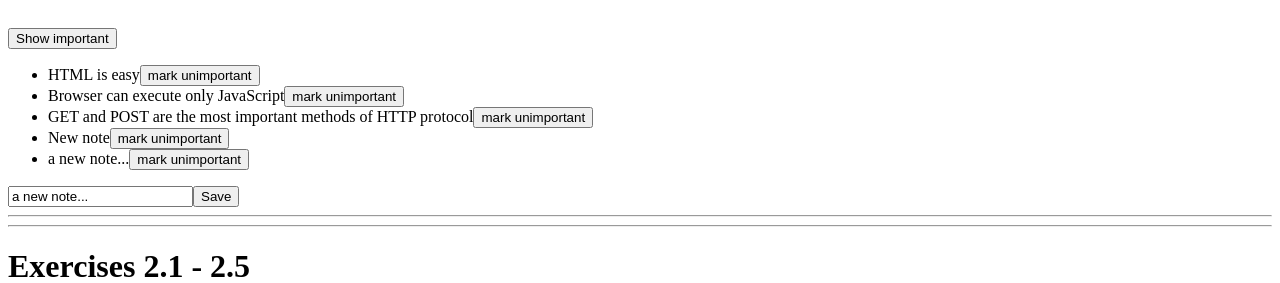
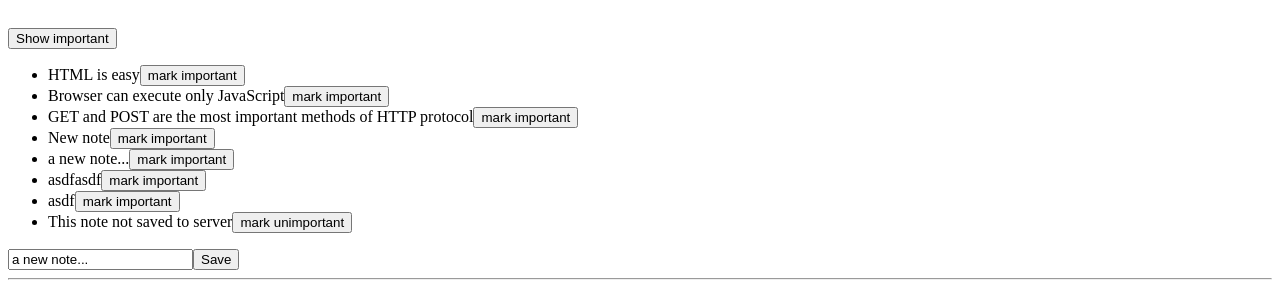
Before and after one commit to MasReed/full-stack-open-2021, a React (Create React App) app in the folder part2/: page / in a window 1280 px wide. Shown: the part 178-461 px from the top of the page. Built offline with nearby package versions, Linux system fonts and the light colour scheme; no server answers; data requests are answered from the project's data file.

Commit message:
Notes App: Abstract backend comms, error handling

```diff
--- a/part2/db.json
+++ b/part2/db.json
@@ -4,31 +4,43 @@
       "id": 1,
       "content": "HTML is easy",
       "date": "2019-05-30T17:30:31.098Z",
-      "important": true
+      "important": false
     },
     {
       "id": 2,
       "content": "Browser can execute only JavaScript",
       "date": "2019-05-30T18:39:34.091Z",
-      "important": true
+      "important": false
     },
     {
       "id": 3,
       "content": "GET and POST are the most important methods of HTTP protocol",
       "date": "2019-05-30T19:20:14.298Z",
-      "important": true
+      "important": false
     },
     {
       "content": "New note",
       "date": "2021-04-02T13:29:14.357Z",
-      "important": true,
+      "important": false,
       "id": 4
     },
     {
       "content": "a new note...",
       "date": "2021-04-02T14:04:33.077Z",
-      "important": true,
+      "important": false,
       "id": 5
+    },
+    {
+      "content": "asdfasdf",
+      "date": "2021-04-02T14:49:20.937Z",
+      "important": false,
+      "id": 6
+    },
+    {
+      "content": "asdf",
+      "date": "2021-04-02T14:54:40.954Z",
+      "important": false,
+      "id": 7
     }
   ],
   "persons": [
--- a/part2/src/example/App.jsx
+++ b/part2/src/example/App.jsx
@@ -1,5 +1,8 @@
+// Modules
 import React, { useState, useEffect } from 'react';
-import axios from 'axios';
+// Services
+import noteService from './services/notes.js';
+// Components
 import Note from './Note.jsx';
 
 // Main App
@@ -13,10 +16,10 @@
 
     // Fetch Data from json-server
     useEffect( () => {
-        axios
-            .get('http://localhost:3001/notes')
-            .then( response => {
-                setNotes(response.data)
+        noteService
+            .getAll()
+            .then( initialNotes => {
+                setNotes(initialNotes)
             });
     }, []);
 
@@ -29,10 +32,10 @@
             important: Math.random() < 0.5,
         }
 
-        axios
-            .post('http://localhost:3001/notes', noteObject)
-            .then( response => {
-                setNotes(notes.concat(response.data))
+        noteService
+            .create(noteObject)
+            .then( returnedNote => {
+                setNotes(notes.concat(returnedNote))
                 setNewNote('')
                 }
             );
@@ -51,16 +54,18 @@
 
     //
     const toggleImportanceOf = (id) => {
-        const url = `http://localhost:3001/notes/${id}`
         const note = notes.find( n => n.id === id )
         const changedNote = { ...note, important: !note.important }
 
-        axios
-            .put(url, changedNote)
-            .then( response => {
-                setNotes(notes.map( note => note.id !== id ? note : response.data))
+        noteService
+            .update(id, changedNote)
+            .then( returnedNote => {
+                setNotes(notes.map( note => note.id !== id ? note : returnedNote))
+            })
+            .catch( error => {
+                alert(`The note '${note.content}' does not exist.`)
+                setNotes(notes.filter( n => n.id !== id ))
             });
-        console.log(`importance of ${id} needs to be toggled`)
     }
 
 
--- /dev/null
+++ b/part2/src/example/services/notes.js
@@ -0,0 +1,28 @@
+import axios from 'axios';
+
+const baseUrl = 'http://localhost:3001/notes';
+
+const getAll = () => {
+    const request = axios.get(baseUrl);
+    const nonExisting = {
+        id: 10000,
+        content: 'This note not saved to server',
+        date: '2019-05-30T17:30:31.098Z',
+        important: true,
+    }
+    return request.then( response => response.data.concat(nonExisting) );
+}
+
+const create = newObject => {
+    const request = axios.post(baseUrl, newObject);
+    return request.then( response => response.data );
+}
+
+const update = (id, newObject) => {
+    const request = axios.put(`${baseUrl}/${id}`, newObject);
+    return request.then( response => response.data );
+}
+
+const noteService = { getAll, create, update }
+
+export default noteService;
```
